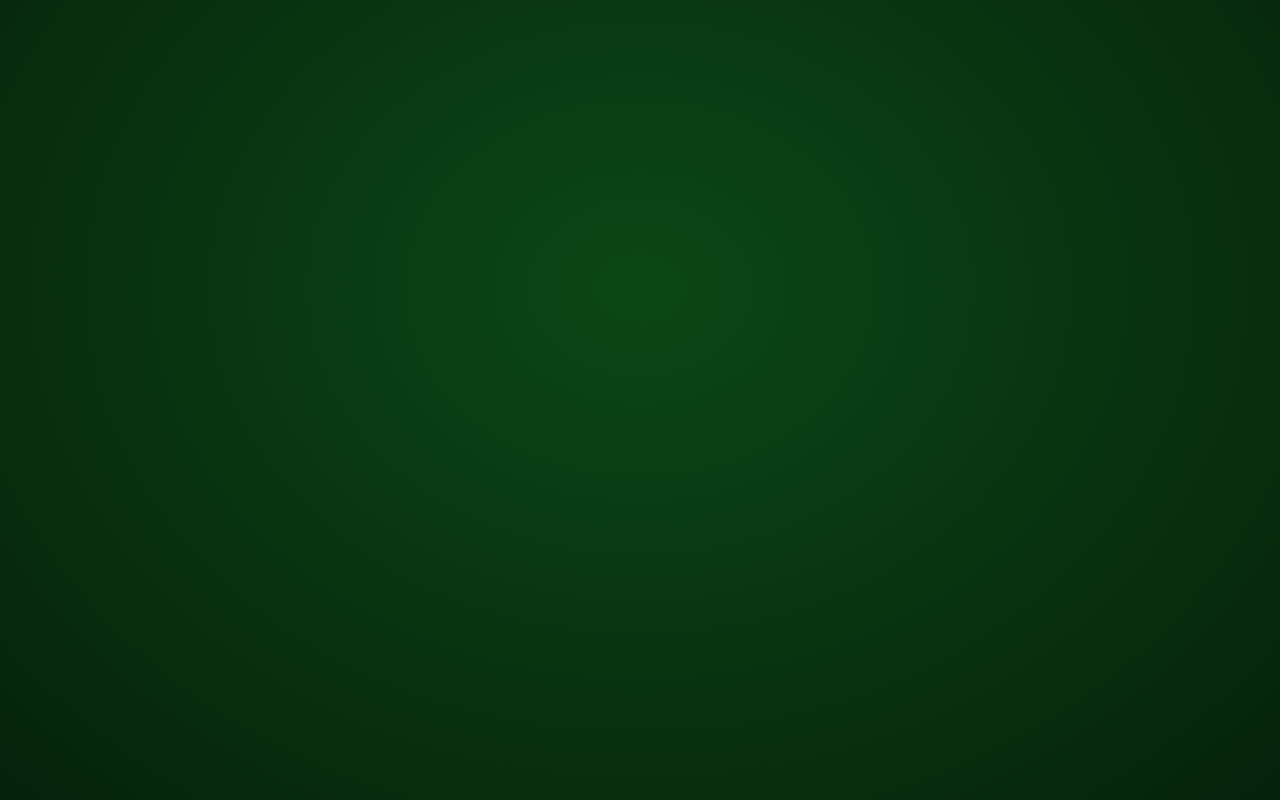
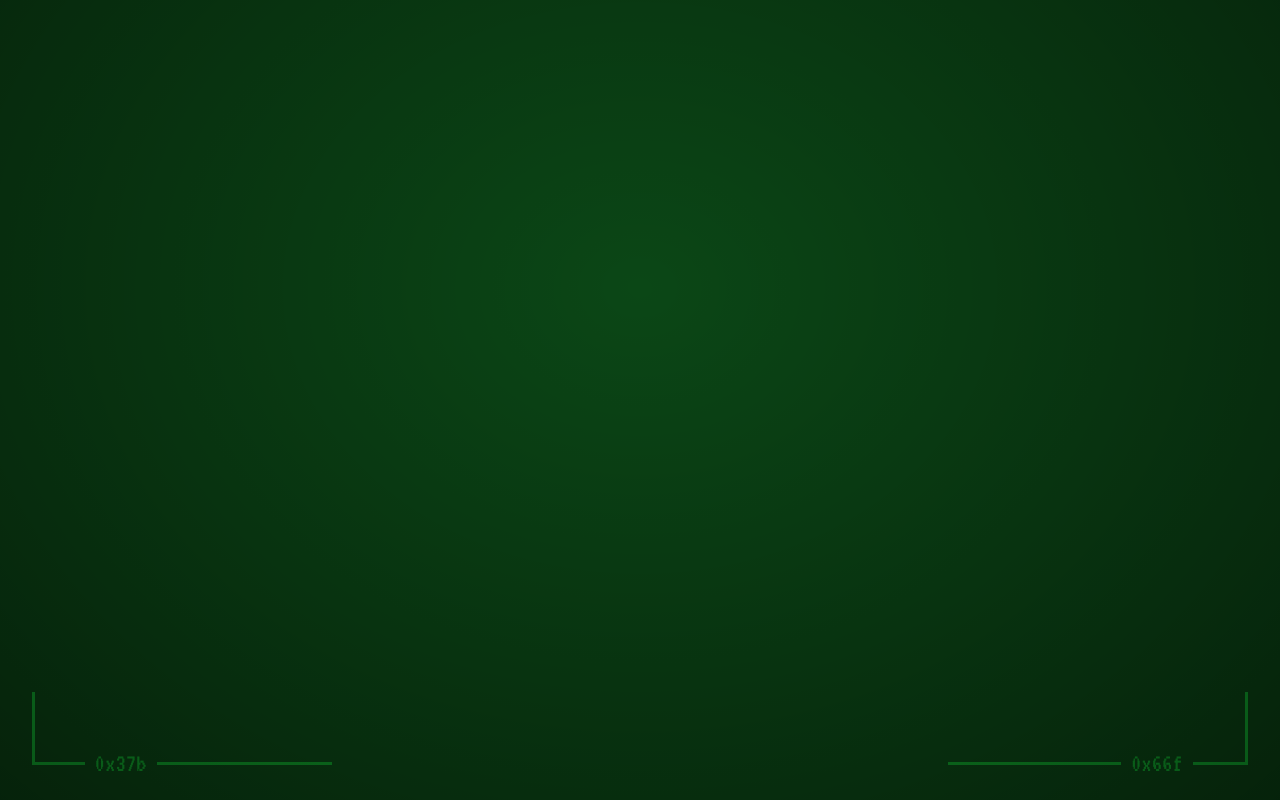
Before and after one commit to FalejevV/portfolio-page, a React (Create React App) app: page / in a window 1280 px wide. Shown: the part 224-1024 px from the top of the page. Built offline with nearby package versions, Linux system fonts and the light colour scheme.

Commit message:
added bottom borderCorners

```diff
--- /dev/null
+++ b/src/components/UIBorderBottomCorner/UIBorderBottomCorner.styled.tsx
@@ -0,0 +1,62 @@
+import styled, { css } from "styled-components";
+
+
+export const UIBBContainer = styled.div<{
+    leftCorner?:boolean,
+    rightCorner?:boolean,
+}>`
+    display: flex;
+    align-items: center;
+    position: relative;
+    width:100%;
+    max-width: 300px;
+    opacity: 0.5;
+    ${({ leftCorner }) => leftCorner && css`
+        &:before{
+            content: '';
+            left:0px;
+            width:3px;
+            height:70px;
+            position: absolute;
+            bottom: 1.5px;
+            transform: translateY(-50%);
+            background-color: ${({ theme }) => theme.dimmColor || "green"};
+        }
+    `}
+
+    ${({ rightCorner }) => rightCorner && css`
+        &:before{
+            content: '';
+            right:0px;
+            width:3px;
+            height:70px;
+            position: absolute;
+            bottom: 1.5px;
+            transform: translateY(-50%);
+            background-color: ${({ theme }) => theme.dimmColor || "green"};
+        }
+    `}
+`
+
+export const UIBBText = styled.p`
+    padding:15px 10px;
+
+    color:${({ theme }) => theme.dimmColor || "green"};
+    font-size:26px;
+    position:relative;
+    text-align: center;
+`
+
+export const UIBBLine = styled.hr<{
+    leftTitleLineWidth?:string,
+}>`
+    min-width: 30px;
+    height:3px;
+    width:${({ leftTitleLineWidth }) => leftTitleLineWidth || "50%"};
+    background-color:${({ theme }) => theme.dimmColor || "red"};
+
+    &:last-child{
+        width:100%;
+    }
+
+`
--- /dev/null
+++ b/src/components/UIBorderBottomCorner/UIBorderBottomCorner.tsx
@@ -0,0 +1,21 @@
+import { UIBBContainer, UIBBLine, UIBBText } from "./UIBorderBottomCorner.styled";
+
+
+
+
+function UIBorderBottomCorner(props:{
+    text:string,
+    leftCorner?:boolean,
+    rightCorner?:boolean,
+    leftTitleLineWidth?:string,
+}){
+    return(
+        <UIBBContainer leftCorner={props.leftCorner} rightCorner={props.rightCorner}>
+            <UIBBLine leftTitleLineWidth={props.leftTitleLineWidth}></UIBBLine>
+            <UIBBText>{props.text}</UIBBText>
+            <UIBBLine></UIBBLine>
+        </UIBBContainer>
+    )
+}
+
+export default UIBorderBottomCorner;
--- /dev/null
+++ b/src/layout/BottomCornersUI.tsx
@@ -0,0 +1,24 @@
+import styled from "styled-components";
+import UIBorderBottomCorner from "../components/UIBorderBottomCorner/UIBorderBottomCorner";
+
+const BCornersContainer = styled.div`
+    width:100%;
+    height:70px;
+    display: flex;
+    flex-wrap: nowrap;
+    justify-content: space-between;
+    z-index: 4;
+    gap:100px;
+`
+
+function BottomCornersUI(){
+    return(
+        <BCornersContainer>
+            <UIBorderBottomCorner leftTitleLineWidth="30%" leftCorner text={"0x37b"} />
+            <UIBorderBottomCorner leftTitleLineWidth="314%" rightCorner text={"0x66f"} />
+        </BCornersContainer>
+    )
+}
+
+
+export default BottomCornersUI;
--- a/src/layout/HomePage.tsx
+++ b/src/layout/HomePage.tsx
@@ -1,9 +1,7 @@
 import styled from "styled-components";
 import { PContainer } from "../styles/Style.styled";
-import UIBorderStat from "../components/UIBorderStat/UIBorderStat";
 import TopStatsBar from "./TopStatsBar";
-
-
+import BottomCornersUI from "./BottomCornersUI";
 
 function HomePage(props:{
     toggle:boolean;
@@ -11,6 +9,7 @@ function HomePage(props:{
     return(
         <PContainer toggle={props.toggle}>
             <TopStatsBar />
+            <BottomCornersUI />
         </PContainer>
     )
 }
--- a/src/styles/Style.styled.tsx
+++ b/src/styles/Style.styled.tsx
@@ -28,4 +28,6 @@ export const PContainer = styled.div<{
 
     padding:0px 30px;
     display: flex;
+    flex-direction: column;
+    justify-content: space-between;
 `
```
